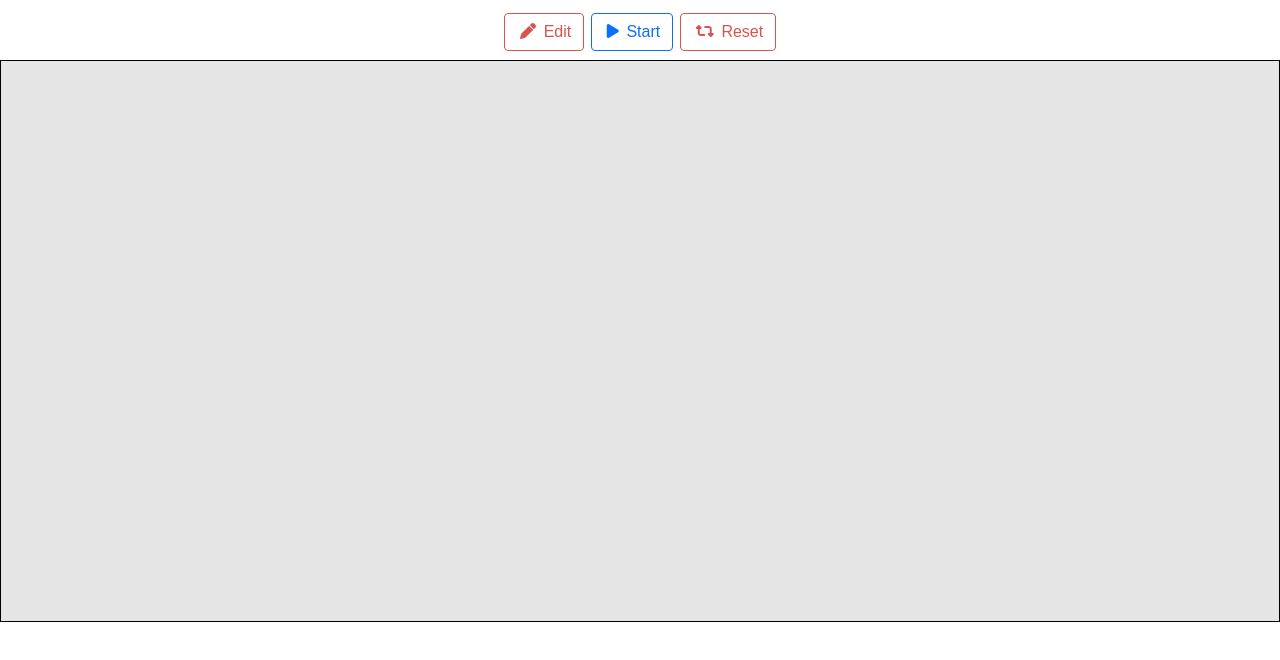
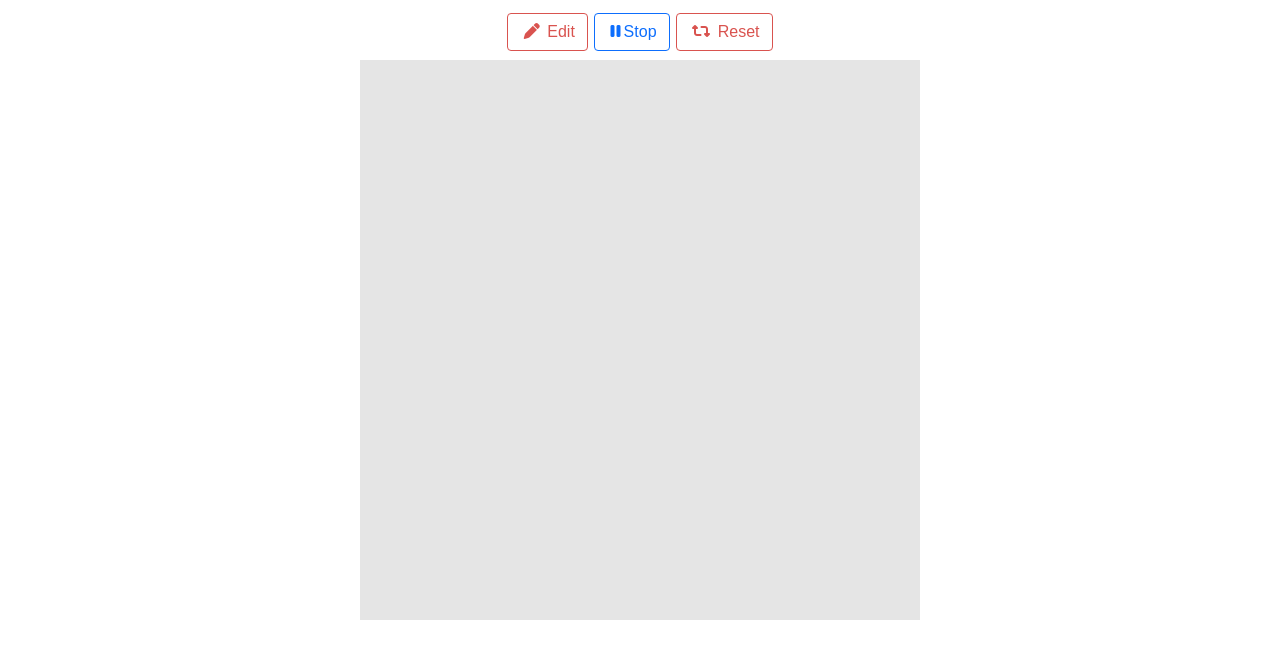
Before and after one commit to SimonRandiak/FrontEnd-projects, a plain HTML site: page GameOfLife/index.html in a window 1280 px wide. Both pictures are taken after a click on the button "Start". Drawn offline with Linux system fonts and the light colour scheme.

Commit message:
Implemented Gameo Of Life

```diff
--- a/GameOfLife/app.js
+++ b/GameOfLife/app.js
@@ -1,20 +1,149 @@
 const canvas = document.querySelector("canvas")
 const ctx = canvas.getContext("2d")
+const resetBtn = document.querySelector("#ResetBtn")
+const startBtn = document.querySelector("#StartBtn")
+const editBtn = document.querySelector("#EditBtn")
+
+const rows = 30
+const columns = 30
+
+const cellWidth = canvas.width / rows
+const cellHeight = canvas.height / columns
+
 let grid = createGrid(rows, columns)
+let running = false
+let editing = false
 
-const width = canvas.width
-const height = canvas.height
+startBtn.addEventListener("click", () => {
+    running = !running;
+    if (running === true) {
+        startBtn.innerHTML = '<i class="fa-solid fa-pause"></i>Stop'
+    } else {
+        startBtn.innerHTML = '<i class="fa-solid fa-play"></i>Start'
+    }
+})
 
-const rows = 50
-const columns = 50
+resetBtn.addEventListener("click", () => {
+    reset()
+})
 
-const rowsSize = width/rows
-const columnsSize = height/rows
+editBtn.addEventListener("click", () => {
+    editing = !editing
+    if (editing === true) {
+        editBtn.innerHTML = '<i class="fa-solid fa-pause"></i>Stop Editing'
+    } else {
+        editBtn.innerHTML = '<i class="fa-solid fa-pen"></i>Edit'
+    }
+})
+
+drawGrid()
+gameLoop()
 
 function createGrid(rows, columns) {
-    let grid = new Array(rows)
-    for (let i = 0; i < grid.length; i++) {
-        grid[i] = new Array(columns)
+    let g = new Array(rows)
+    for (let i = 0; i < g.length; i++) {
+        g[i] = new Array(columns).fill(0)
     }
-    return grid
+    return g
 }
+
+function reset() {
+    for (let y = 0; y < grid.length; y++) {
+        for (let x = 0; x < grid[y].length; x++) {
+            grid[y][x] = 0
+        }
+    }
+}
+
+function drawGrid() {
+    ctx.moveTo(0, 0)
+    ctx.fillStyle = "green"
+    for (let y = 0; y < grid.length; y++) {
+        for (let x = 0; x < grid[y].length; x++) {
+            if (grid[y][x] === 1) {
+                ctx.fillRect(x*cellWidth, y*cellHeight, cellWidth, cellHeight)
+            }
+        }
+    }
+}
+
+function getAliveCells(row, column)
+{
+    let alive = 0
+    for (let c = column-1; c < column+2; c++) {
+        for (let r = row-1; r < row+2; r++) {
+            if (c === columns || r === rows) {
+                continue
+            }
+
+            if (c === column && r === row) {
+                continue
+            }
+            if (r < 0 || r >= rows) {
+                continue
+            }
+            if (c < 0 || c >= columns) {
+                continue
+            }
+            if (grid[c][r] === 1) {
+                alive += 1
+            }
+        }
+    }
+    return alive
+}
+function newState() {
+    n = createGrid(rows, columns)
+
+    for (let y = 0; y < grid.length; y++) {
+        for (let x = 0; x < grid[y].length; x++) {
+            alive = getAliveCells(x, y)
+            if (grid[y][x] === 1) {
+                if (alive > 3 || alive < 2) {
+                    n[y][x] = 0
+                } else {
+                    n[y][x] = 1
+                }
+            } else {
+                if (alive === 3) {
+                    n[y][x] = 1
+                } else {
+                    n[y][x] = 0
+                }
+            }
+        }
+    }
+    grid = n
+}
+
+function gameLoop() {
+    ctx.clearRect(0, 0, canvas.width, canvas.height)
+    if (running === true) {
+        newState()
+    }
+    drawGrid()
+    setTimeout(gameLoop, 100);
+}
+
+canvas.addEventListener("click", addCell)
+
+function addCell(event) {
+    if (editing === false) {
+        return
+    }
+    let rect = canvas.getBoundingClientRect()
+    let scaleX = canvas.width / canvas.getBoundingClientRect().width;
+    let scaleY = canvas.height / canvas.getBoundingClientRect().height;
+
+    let x = (event.clientX - rect.left) * scaleX;
+    let y = (event.clientY - rect.top) * scaleY;
+    grid_x = Math.floor(x/cellWidth)
+    grid_y = Math.floor(y/cellHeight)
+    if (grid[grid_y][grid_x] === 1)
+        grid[grid_y][grid_x] = 0
+    else {
+        grid[grid_y][grid_x] = 1
+    }
+
+    drawGrid()
+}
--- a/GameOfLife/index.html
+++ b/GameOfLife/index.html
@@ -13,7 +13,7 @@
             Edit
         </button>
 
-        <button id="StartBtn">
+        <button id="StartBtn" class="activated">
         <i class="fa-solid fa-play"></i>
            Start
         </button>
--- a/GameOfLife/style.css
+++ b/GameOfLife/style.css
@@ -101,8 +101,7 @@ main {
     justify-content: center;
 }
 main canvas {
-    border: 1px solid black;
-    width: 80rem;
+    width: 35rem;
     height: 35rem;
     background-color: rgb(229, 229, 229);
     image-rendering: pixelated;
--- a/todo/app.js
+++ b/todo/app.js
@@ -4,10 +4,11 @@ const main = document.querySelector("main")
 let todos = []
 
 addTodo.addEventListener("click", () => {
-    console.log(todoText.value)
     let val = todoText.value;
+    if (val.length != 0) {
+        main.appendChild(create_new_todo(val));
+    }
     todoText.value = "";
-    main.appendChild(create_new_todo(val));
 })
 
 function create_new_todo(name)
```
